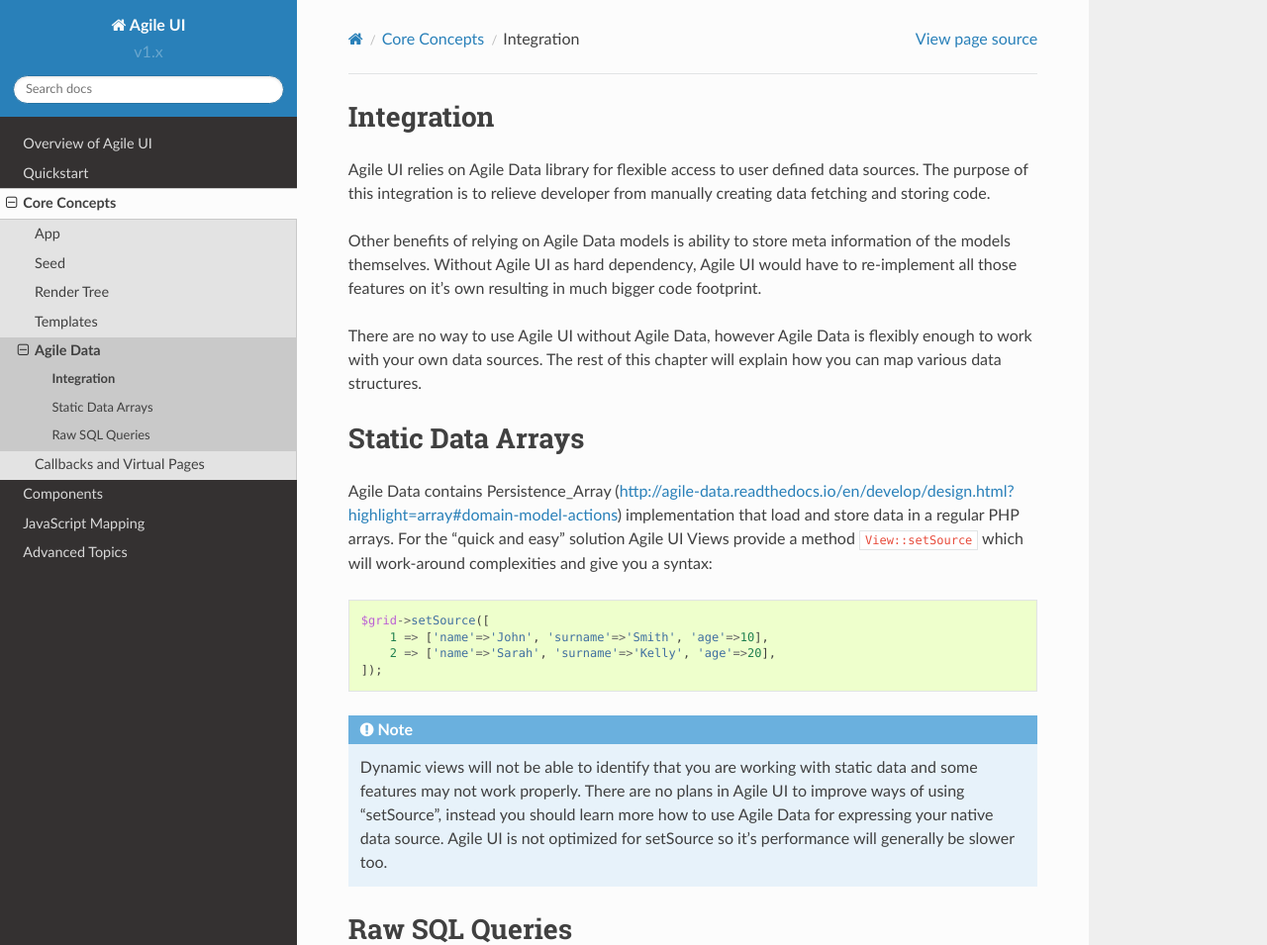
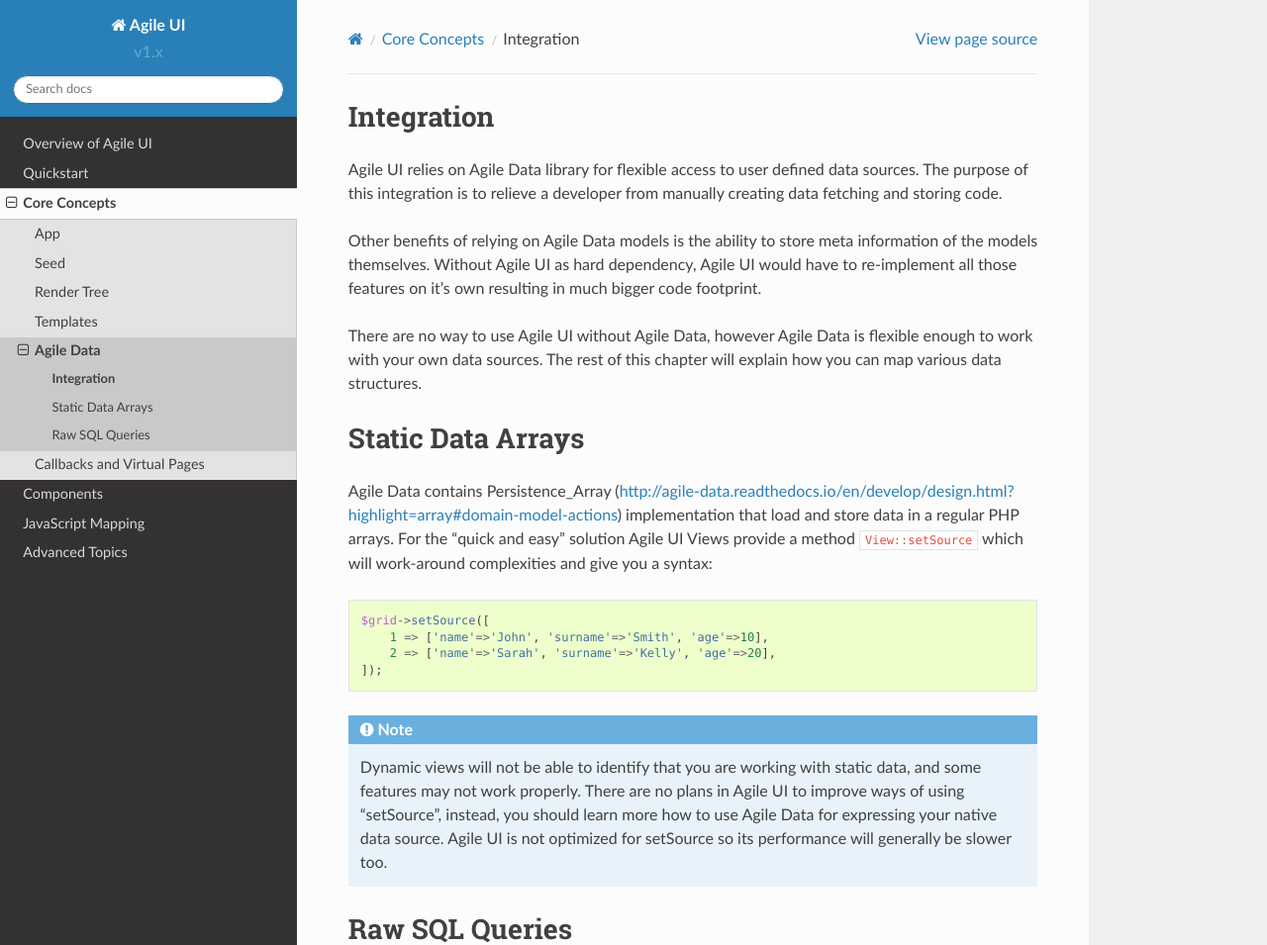
Before and after one commit to atk4/ui, a Sphinx documentation site: the page built from docs/data.rst, in a window 1280 px wide and 1400 px high. Shown: the top 955 px of the window at 99% size. Built offline with Sphinx 7.4.7 and the Read the Docs theme 2.0.0, drawn with Linux system fonts in a browser that asks for light colours; pages that are not in the unit, such as notebooks, are missing from menus; cross-references to code outside the pages are shown as plain code.

Commit message:
Grammar/Spelling Fixes

```diff
--- a/docs/data.rst
+++ b/docs/data.rst
@@ -6,13 +6,13 @@
 -----------
 
 Agile UI relies on Agile Data library for flexible access to user defined data sources. The purpose of this integration
-is to relieve developer from manually creating data fetching and storing code.
+is to relieve a developer from manually creating data fetching and storing code.
 
-Other benefits of relying on Agile Data models is ability to store meta information of the models themselves. Without
+Other benefits of relying on Agile Data models is the ability to store meta information of the models themselves. Without
 Agile UI as hard dependency, Agile UI would have to re-implement all those features on it's own resulting in much
 bigger code footprint.
 
-There are no way to use Agile UI without Agile Data, however Agile Data is flexibly enough to work with your own
+There are no way to use Agile UI without Agile Data, however Agile Data is flexible enough to work with your own
 data sources. The rest of this chapter will explain how you can map various data structures.
 
 Static Data Arrays
@@ -28,9 +28,9 @@
     ]);
 
 .. note::
-    Dynamic views will not be able to identify that you are working with static data and some features may not work properly.
-    There are no plans in Agile UI to improve ways of using "setSource", instead you should learn more how to use Agile Data
-    for expressing your native data source. Agile UI is not optimized for setSource so it's performance will generally be
+    Dynamic views will not be able to identify that you are working with static data, and some features may not work properly.
+    There are no plans in Agile UI to improve ways of using "setSource", instead, you should learn more how to use Agile Data
+    for expressing your native data source. Agile UI is not optimized for setSource so its performance will generally be
     slower too.
 
 Raw SQL Queries
```
